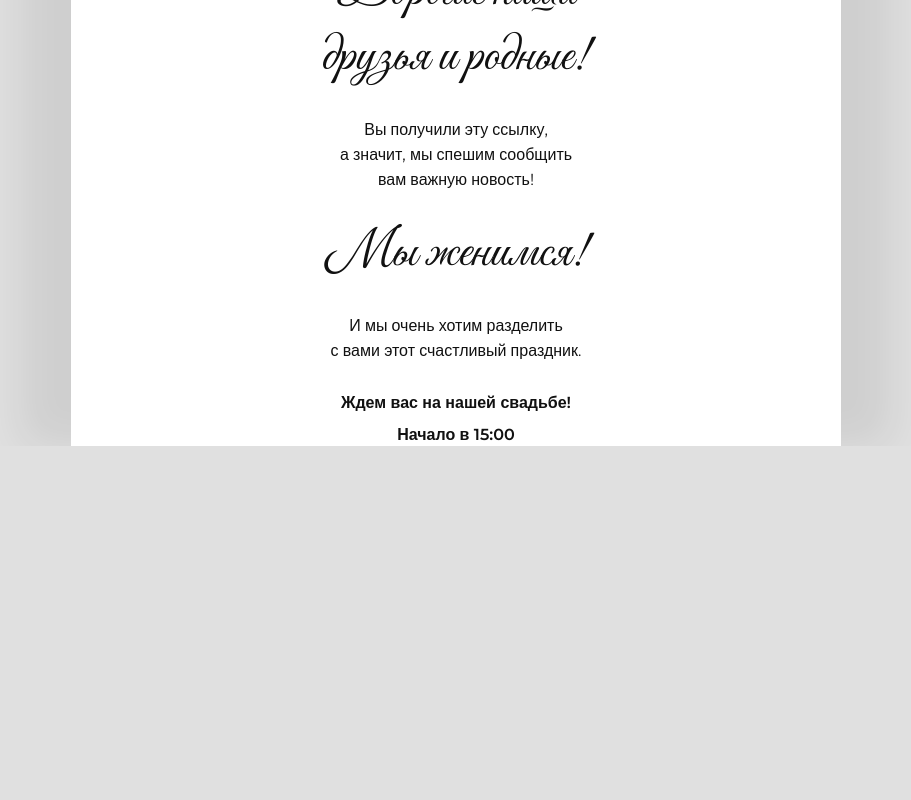
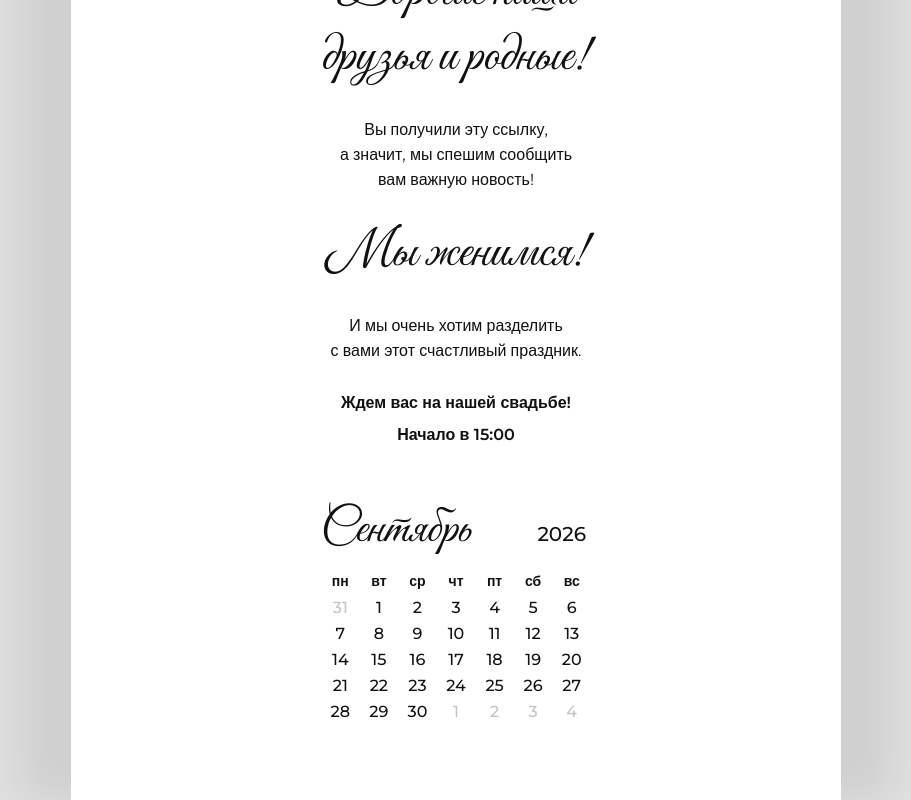
Before and after one commit to ax1lebafer/wedding-2, a React (Vite) app: page / in a window 1280 px wide. Shown: the part 1144-1944 px from the top of the page, without its empty margins (184-1095 px from the left). Before the commit the page ends 1590 px from the top, so only its background shows below. Built offline with nearby package versions, Linux system fonts and the light colour scheme; a web font is replaced by a local one.

Commit message:
calendar

```diff
--- /dev/null
+++ b/src/components/Calendar/Calendar.scss
@@ -0,0 +1,91 @@
+@use "../../styles/variables" as *;
+
+.calendar {
+  width: 100%;
+  max-width: 260px;
+  margin-top: 24px;
+  color: #111;
+
+  @media (min-width: $bp-tablet) {
+    max-width: 270px;
+    margin-top: 32px;
+  }
+}
+
+.calendar__header {
+  display: flex;
+  align-items: baseline;
+  width: 100%;
+  margin-bottom: 20px;
+}
+
+.calendar__month {
+  margin-right: auto;
+  font-family: $font-script;
+  font-size: 40px;
+  font-weight: 400;
+  line-height: 1;
+
+  @media (min-width: $bp-tablet) {
+    font-size: 48px;
+  }
+}
+
+.calendar__year {
+  flex: 0 0 calc(100% / 7);
+  font-family: $font-sans;
+  font-size: 18px;
+  font-weight: 500;
+  line-height: 1;
+  text-align: center;
+  margin-right: 5px;
+
+  @media (min-width: $bp-tablet) {
+    font-size: 20px;
+  }
+}
+
+.calendar__weekdays,
+.calendar__grid {
+  display: grid;
+  grid-template-columns: repeat(7, 1fr);
+  text-align: center;
+}
+
+.calendar__weekdays {
+  margin-bottom: 12px;
+}
+
+.calendar__weekday {
+  font-family: $font-sans;
+  font-size: 13px;
+  font-weight: 700;
+  line-height: 1;
+
+  @media (min-width: $bp-tablet) {
+    font-size: 14px;
+  }
+}
+
+.calendar__grid {
+  row-gap: 14px;
+
+  @media (min-width: $bp-tablet) {
+    row-gap: 10px;
+  }
+}
+
+.calendar__day {
+  font-family: $font-sans;
+  font-size: 15px;
+  font-weight: 500;
+  line-height: 1;
+
+  @media (min-width: $bp-tablet) {
+    font-size: 16px;
+  }
+}
+
+.calendar__day--outside {
+  color: #c4c4c4;
+}
--- /dev/null
+++ b/src/components/Calendar/Calendar.tsx
@@ -0,0 +1,76 @@
+import './Calendar.scss'
+
+const WEEKDAYS = ['пн', 'вт', 'ср', 'чт', 'пт', 'сб', 'вс'] as const
+
+type CalendarDay = {
+  day: number
+  outside: boolean
+}
+
+function buildMonthDays(year: number, monthIndex: number): CalendarDay[] {
+  const firstDay = new Date(year, monthIndex, 1)
+  const daysInMonth = new Date(year, monthIndex + 1, 0).getDate()
+  const daysInPrevMonth = new Date(year, monthIndex, 0).getDate()
+
+  // JS: 0 = Sunday … 6 = Saturday → Monday-first index
+  const startOffset = (firstDay.getDay() + 6) % 7
+
+  const cells: CalendarDay[] = []
+
+  for (let i = startOffset - 1; i >= 0; i -= 1) {
+    cells.push({ day: daysInPrevMonth - i, outside: true })
+  }
+
+  for (let day = 1; day <= daysInMonth; day += 1) {
+    cells.push({ day, outside: false })
+  }
+
+  const trailing = (7 - (cells.length % 7)) % 7
+  for (let day = 1; day <= trailing; day += 1) {
+    cells.push({ day, outside: true })
+  }
+
+  return cells
+}
+
+type CalendarProps = {
+  year: number
+  monthIndex: number
+  monthLabel: string
+}
+
+export function Calendar({ year, monthIndex, monthLabel }: CalendarProps) {
+  const days = buildMonthDays(year, monthIndex)
+
+  return (
+    <div className="calendar">
+      <div className="calendar__header">
+        <span className="calendar__month">{monthLabel}</span>
+        <span className="calendar__year">{year}</span>
+      </div>
+
+      <div className="calendar__weekdays">
+        {WEEKDAYS.map((weekday) => (
+          <span key={weekday} className="calendar__weekday">
+            {weekday}
+          </span>
+        ))}
+      </div>
+
+      <div className="calendar__grid">
+        {days.map((cell, index) => (
+          <span
+            key={`${cell.day}-${index}`}
+            className={
+              cell.outside
+                ? 'calendar__day calendar__day--outside'
+                : 'calendar__day'
+            }
+          >
+            {cell.day}
+          </span>
+        ))}
+      </div>
+    </div>
+  )
+}
--- a/src/sections/Invitation/Invitation.scss
+++ b/src/sections/Invitation/Invitation.scss
@@ -5,12 +5,13 @@
   flex-direction: column;
   align-items: center;
   gap: 24px;
-  padding: 0;
+  padding: 0 0 64px;
   text-align: center;
   color: #111;
 
   @media (min-width: $bp-tablet) {
     gap: 28px;
+    padding-bottom: 80px;
   }
 }
 
--- a/src/sections/Invitation/Invitation.tsx
+++ b/src/sections/Invitation/Invitation.tsx
@@ -1,3 +1,4 @@
+import { Calendar } from '../../components/Calendar/Calendar'
 import { wedding } from '../../data/wedding'
 import './Invitation.scss'
 
@@ -15,9 +16,7 @@ export function Invitation() {
         <span>вам важную новость!</span>
       </p>
 
-      <h2 className="invitation__heading">
-        Мы женимся!
-      </h2>
+      <h2 className="invitation__heading">Мы женимся!</h2>
 
       <p className="invitation__text">
         <span>И мы очень хотим разделить</span>
@@ -28,6 +27,8 @@ export function Invitation() {
         <span>Ждем вас на нашей свадьбе!</span>
         <span>Начало в {wedding.startTime}</span>
       </p>
+
+      <Calendar year={2026} monthIndex={8} monthLabel="Сентябрь" />
     </section>
   )
 }
```
